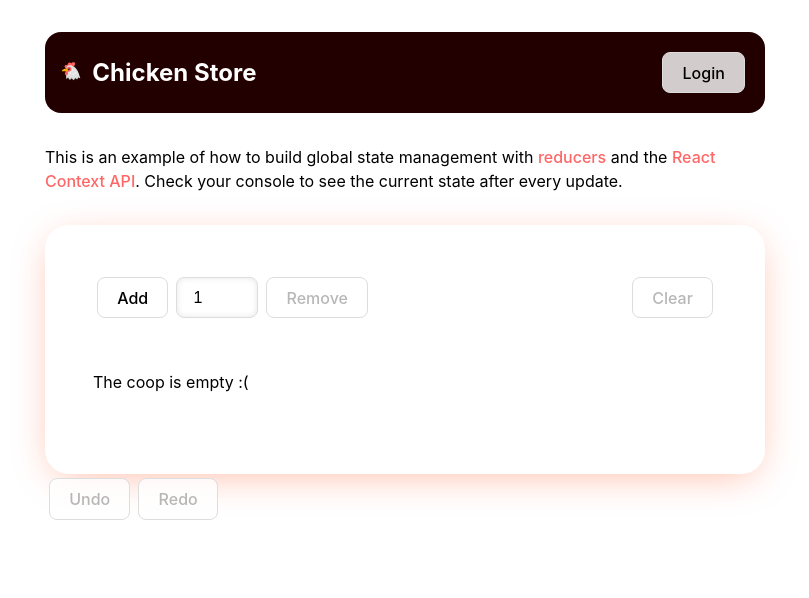
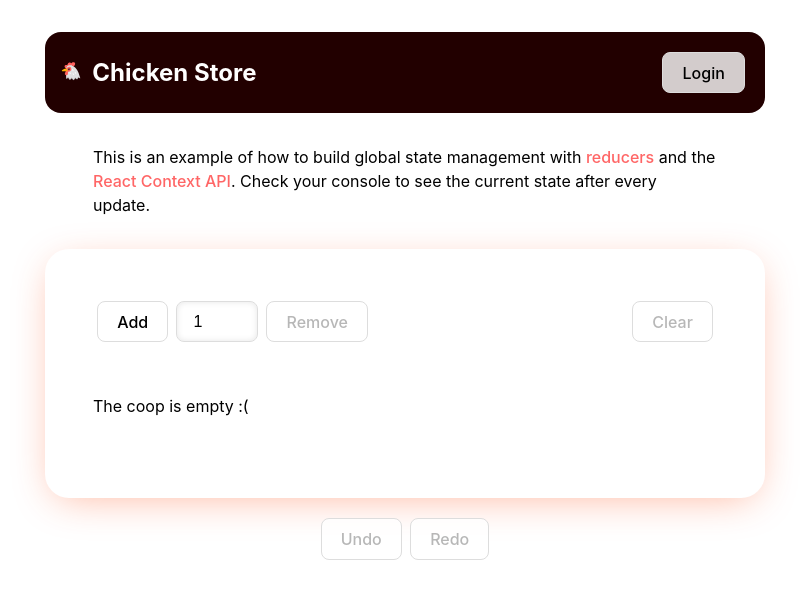
Before and after one commit to kpettinga/react-context-store, a React (Vite) app: page / in a window 1280 px wide. Shown: the top 598 px of the page, without its empty margins (235-1044 px from the left). Built offline with nearby package versions, Linux system fonts and the light colour scheme.

Commit message:
tweak presentation style

```diff
--- a/src/App.jsx
+++ b/src/App.jsx
@@ -14,7 +14,7 @@ function App() {
 					<ChickenTools />
 					<ChickenList style={{ marginTop: "3rem" }} />
 				</div>
-				<History />
+				<History style={{ textAlign: 'center', margin: '1rem' }} />
 			</StoreProvider>
 		</div>
 	);
--- a/src/Header.jsx
+++ b/src/Header.jsx
@@ -44,7 +44,7 @@ export default function Header() {
 				</div>
 			</nav>
 			<div>
-				<p>
+				<p style={{marginLeft: '3rem', marginRight: '3rem'}}>
 					{ user && <strong>Hello {user.name},<br/></strong> }
 					This is an example of how to build global state management with <a href="https://react.dev/reference/react/useReducer">reducers</a> and the <a href="https://react.dev/reference/react/useContext">React Context API</a>. Check your console to see the current state after every update.
 				</p>
--- a/src/History.jsx
+++ b/src/History.jsx
@@ -1,6 +1,6 @@
 import { useStore } from "./hooks"
 
-export default function History() {
+export default function History(props) {
 
     const [ , dispatch, {canUndo, canRedo}] = useStore()
 
@@ -13,7 +13,7 @@ export default function History() {
 	}
 
     return (
-        <div>
+        <div {...props}>
             <button disabled={!canUndo} onClick={handleUndo}>Undo</button>
             <button disabled={!canRedo} onClick={handleRedo}>Redo</button>
         </div>
```
